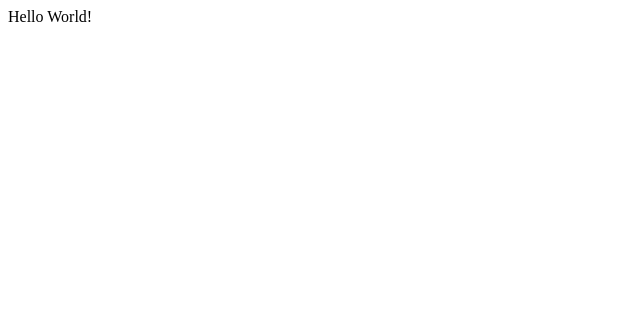
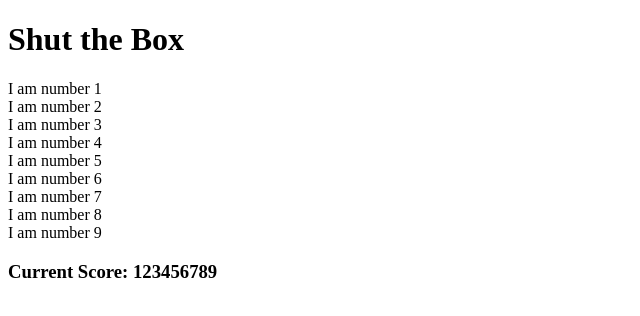
Before and after one commit to adam-beck/dont-close-the-box, a React app: page / in a window 1280 px wide. Shown: the top 316 px of the page, without its empty margins (0-640 px from the left). Built offline with nearby package versions, Linux system fonts and the light colour scheme.

Commit message:
Creates basic game structures

```diff
--- a/src/App.js
+++ b/src/App.js
@@ -1,11 +1,13 @@
 import React, { Component } from 'react';
 import PropTypes from 'prop-types';
+import Box from './Box';
 
 class App extends Component {
   render() {
     return (
       <div>
-        Hello World!
+        <h1>Shut the Box</h1>
+        <Box />
       </div>
     );
   }
--- /dev/null
+++ b/src/Box.js
@@ -0,0 +1,51 @@
+import React, { Component } from 'react';
+import PropTypes from 'prop-types';
+import Lever from './Lever';
+
+function createLevers() {
+  return [1, 2, 3, 4, 5, 6, 7, 8, 9].map(value => ({
+    value,
+    flipped: false,
+    frozen: false
+  }));
+}
+
+class Box extends Component {
+  constructor(props) {
+    super(props);
+
+    this.state = {
+      currentScore: '123456789',
+      levers: createLevers(),
+      dice: []
+    };
+
+    this.onLeverClick = this.onLeverClick.bind(this);
+  }
+
+  onLeverClick(value) {
+    const selectedLever = this.state.levers.find(lever => lever.value === value);
+    const index = this.state.levers.indexOf(selectedLever);
+
+    const newLevers = this.state.levers.slice(0, index).concat(Object.assign({}, selectedLever, { flipped: true })).concat(this.state.levers.slice(index + 1))
+    const newScore = this.state.currentScore.replace(selectedLever.value, '');
+
+    this.setState(() => {
+      return {
+        levers: newLevers,
+        currentScore: newScore
+      };
+    });
+  }
+
+  render() {
+    return (
+      <div>
+        {this.state.levers.map(lever => <Lever value={lever.value} flip={this.onLeverClick} key={lever.value} flipped={lever.flipped} />)}
+        <h3>Current Score: {this.state.currentScore}</h3>
+      </div>
+    );
+  }
+}
+
+export default Box;
--- /dev/null
+++ b/src/Lever.js
@@ -0,0 +1,31 @@
+import React, { Component } from 'react';
+import PropTypes from 'prop-types';
+
+class Lever extends Component {
+  constructor(props) {
+    super(props);
+
+    this.flip = this.flip.bind(this);
+  }
+
+  flip() {
+    this.props.flip(this.props.value);
+  }
+
+  render() {
+    return (
+      <div onClick={this.flip}>
+        I am number {this.props.value}
+        {this.props.flipped ? ' And I Am Flipped!': ''}
+      </div>
+    );
+  }
+}
+
+Lever.propTypes = {
+  value: PropTypes.number.isRequired,
+  flip: PropTypes.func.isRequired,
+  flipped: PropTypes.bool
+};
+
+export default Lever;
```
